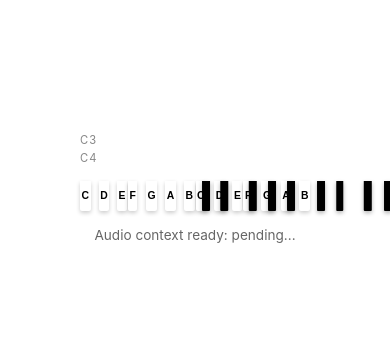
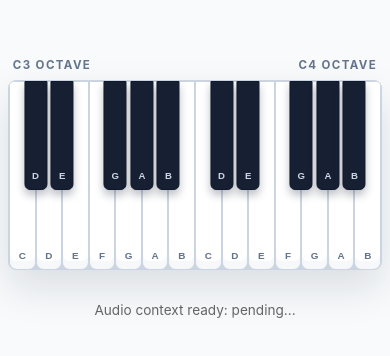
Before and after one commit to apphorde/virtual-piano, a website with bundled scripts: page index.html in a window 390 px wide. Shown: the part 234-590 px from the top of the page. Built offline with nearby package versions, Linux system fonts and the light colour scheme.

Commit message:
fix(ui): repair responsive piano key layout

```diff
--- a/index.html
+++ b/index.html
@@ -8,9 +8,10 @@
   </head>
   <body>
     <div class="piano-container">
-      <!-- Octave labels -->
-      <div class="octave-label" data-octave="3">C3</div>
-      <div class="octave-label" data-octave="4">C4</div>
+      <div class="piano-heading" aria-hidden="true">
+        <span>C3 octave</span>
+        <span>C4 octave</span>
+      </div>
 
       <!-- Piano keys -->
       <div class="keyboard-keys">
--- a/src/piano.css
+++ b/src/piano.css
@@ -1,11 +1,12 @@
-/* Virtual Piano - Responsive styles */
-/* Light background with good contrast for visibility */
+/* Virtual Piano - responsive two-octave keyboard */
 :root {
-  --key-white: #fff;
-  --key-black: #000;
-  --key-white-active: #e0e0e0;
-  --key-black-active: #333;
-  --bg: #fff;
+  --key-white: #ffffff;
+  --key-white-active: #dbeafe;
+  --key-black: #172033;
+  --key-black-active: #2563eb;
+  --ink: #172033;
+  --muted: #64748b;
+  --bg: #f8fafc;
 }
 
 * {
@@ -15,117 +16,202 @@
 }
 
 body {
-  font-family:
-    -apple-system, BlinkMacSystemFont, "Segoe UI", Roboto, Helvetica, Arial,
-    sans-serif;
-  background: var(--bg);
-  color: #212121;
   min-height: 100vh;
   display: flex;
   flex-direction: column;
   align-items: center;
   justify-content: center;
-  padding: 2rem;
+  gap: 1rem;
+  padding: 2rem 1rem;
+  color: var(--ink);
+  background: var(--bg);
+  font-family:
+    -apple-system, BlinkMacSystemFont, "Segoe UI", Roboto, Helvetica, Arial,
+    sans-serif;
 }
 
-/* Octave labels */
-.octave-label {
-  font-size: 0.7rem;
-  text-transform: uppercase;
-  letter-spacing: 0.1em;
-  margin-bottom: 0.2rem;
-  color: #888;
-  user-select: none;
+.piano-container {
+  width: min(100%, 980px);
 }
 
-/* Keyboard container */
-.keyboard-keys {
+.piano-heading {
   display: flex;
-  gap: 2px;
-  margin-top: 1rem;
+  justify-content: space-between;
+  padding: 0 0.3rem 0.55rem;
+  color: var(--muted);
+  font-size: 0.72rem;
+  font-weight: 700;
+  letter-spacing: 0.12em;
+  text-transform: uppercase;
 }
 
-/* White keys */
-.key.white {
-  flex: 1;
-  background: var(--key-white);
-  border: none;
-  border-radius: 0 0 2px 2px;
-  padding: 0.8rem 0.2rem;
-  font-size: 0.75rem;
-  font-weight: bold;
-  cursor: pointer;
-  transition:
-    background 0.1s,
-    transform 0.05s;
-  box-shadow: 0 2px 4px rgba(0, 0, 0, 0.2);
+.keyboard-keys {
+  position: relative;
+  width: 100%;
+  height: clamp(190px, 34vw, 300px);
+  overflow: hidden;
+  border: 1px solid #cbd5e1;
+  border-radius: 0.75rem;
+  background: #cbd5e1;
+  box-shadow: 0 18px 40px rgb(15 23 42 / 12%);
 }
 
-.key.white:hover:not(.active) {
-  background: var(--key-white-active);
+.key {
+  position: absolute;
+  display: flex;
+  align-items: flex-end;
+  justify-content: center;
+  cursor: pointer;
+  user-select: none;
+  touch-action: none;
+  transition:
+    background 100ms ease,
+    transform 50ms ease;
 }
 
-.key.white:active:not(.active) {
-  transform: translateY(2px);
+.key.white {
+  bottom: 0;
+  z-index: 1;
+  width: calc(100% / 14);
+  height: 100%;
+  padding-bottom: 0.8rem;
+  border: 1px solid #cbd5e1;
+  border-bottom: 0;
+  border-radius: 0 0 0.45rem 0.45rem;
+  color: var(--muted);
+  background: var(--key-white);
+  font-size: clamp(0.62rem, 1.5vw, 0.8rem);
+  font-weight: 700;
+  box-shadow: inset 0 -8px 0 rgb(148 163 184 / 8%);
 }
 
+.key.white:hover,
 .key.white.active {
   background: var(--key-white-active);
 }
 
-/* Black keys */
+.key.white:active,
+.key.black:active {
+  transform: translateY(2px);
+}
+
 .key.black {
-  flex: 0.55;
+  top: 0;
+  z-index: 2;
+  width: 6.2%;
+  height: 60%;
+  padding-bottom: 0.5rem;
+  border: 1px solid #0f172a;
+  border-radius: 0 0 0.35rem 0.35rem;
+  color: #cbd5e1;
   background: var(--key-black);
-  color: var(--key-black);
-  border: none;
-  border-radius: 0 0 1px 1px;
-  padding: 0.6rem 0.15rem;
-  font-size: 0.65rem;
-  font-weight: bold;
-  cursor: pointer;
-  margin-left: -1px;
-  margin-right: -1px;
-  transition:
-    background 0.1s,
-    transform 0.05s;
-  box-shadow: 0 2px 4px rgba(0, 0, 0, 0.3);
-  position: relative;
-  left: 50%;
+  font-size: 0.6rem;
+  font-weight: 700;
+  box-shadow: 0 5px 8px rgb(15 23 42 / 28%);
   transform: translateX(-50%);
 }
 
-.key.black:hover:not(.active) {
-  background: #333;
+.key.black:hover,
+.key.black.active {
+  background: var(--key-black-active);
 }
 
-.key.black:active:not(.active) {
-  transform: translateY(2px) translateX(-50%);
+/* White key positions: 14 naturals across two octaves. */
+.key.white:nth-child(1) {
+  left: calc(100% / 14 * 0);
+}
+.key.white:nth-child(3) {
+  left: calc(100% / 14 * 1);
+}
+.key.white:nth-child(5) {
+  left: calc(100% / 14 * 2);
+}
+.key.white:nth-child(6) {
+  left: calc(100% / 14 * 3);
+}
+.key.white:nth-child(8) {
+  left: calc(100% / 14 * 4);
+}
+.key.white:nth-child(10) {
+  left: calc(100% / 14 * 5);
+}
+.key.white:nth-child(12) {
+  left: calc(100% / 14 * 6);
+}
+.key.white:nth-child(13) {
+  left: calc(100% / 14 * 7);
+}
+.key.white:nth-child(15) {
+  left: calc(100% / 14 * 8);
+}
+.key.white:nth-child(17) {
+  left: calc(100% / 14 * 9);
+}
+.key.white:nth-child(18) {
+  left: calc(100% / 14 * 10);
+}
+.key.white:nth-child(20) {
+  left: calc(100% / 14 * 11);
+}
+.key.white:nth-child(22) {
+  left: calc(100% / 14 * 12);
+}
+.key.white:nth-child(24) {
+  left: calc(100% / 14 * 13);
 }
 
-.key.black.active {
-  background: #333;
+/* Black key centers sit between the matching white keys. */
+.key.black:nth-child(2) {
+  left: calc(100% / 14 * 1);
+}
+.key.black:nth-child(4) {
+  left: calc(100% / 14 * 2);
+}
+.key.black:nth-child(7) {
+  left: calc(100% / 14 * 4);
+}
+.key.black:nth-child(9) {
+  left: calc(100% / 14 * 5);
+}
+.key.black:nth-child(11) {
+  left: calc(100% / 14 * 6);
+}
+.key.black:nth-child(14) {
+  left: calc(100% / 14 * 8);
+}
+.key.black:nth-child(16) {
+  left: calc(100% / 14 * 9);
+}
+.key.black:nth-child(19) {
+  left: calc(100% / 14 * 11);
+}
+.key.black:nth-child(21) {
+  left: calc(100% / 14 * 12);
+}
+.key.black:nth-child(23) {
+  left: calc(100% / 14 * 13);
 }
 
-/* Instruction text */
-.instructions {
-  margin-top: 2rem;
+#audio-status {
+  color: var(--muted);
   font-size: 0.85rem;
-  color: #aaa;
-  text-align: center;
 }
 
-/* Responsive */
-@media (max-width: 600px) {
+@media (max-width: 520px) {
+  body {
+    padding: 1rem 0.5rem;
+  }
+
   .keyboard-keys {
-    gap: 1px;
+    height: 190px;
+    border-radius: 0.5rem;
   }
+
   .key.white {
-    padding: 0.6rem 0.1rem;
-    font-size: 0.65rem;
+    padding-bottom: 0.55rem;
   }
+
   .key.black {
-    padding: 0.4rem 0.05rem;
-    font-size: 0.55rem;
+    height: 58%;
   }
 }
```
Also changed, not shown: e2e/screenshot.spec.js (added, +22 -0 lines).
